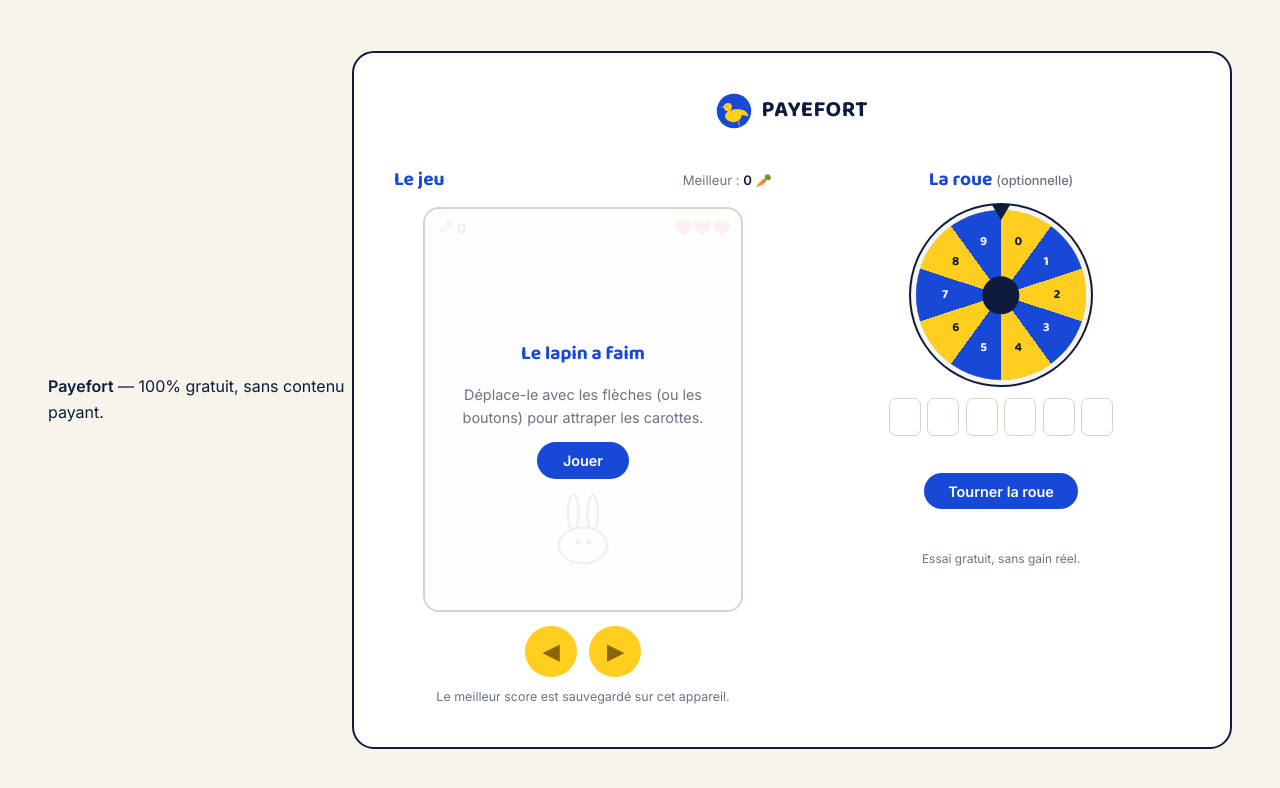
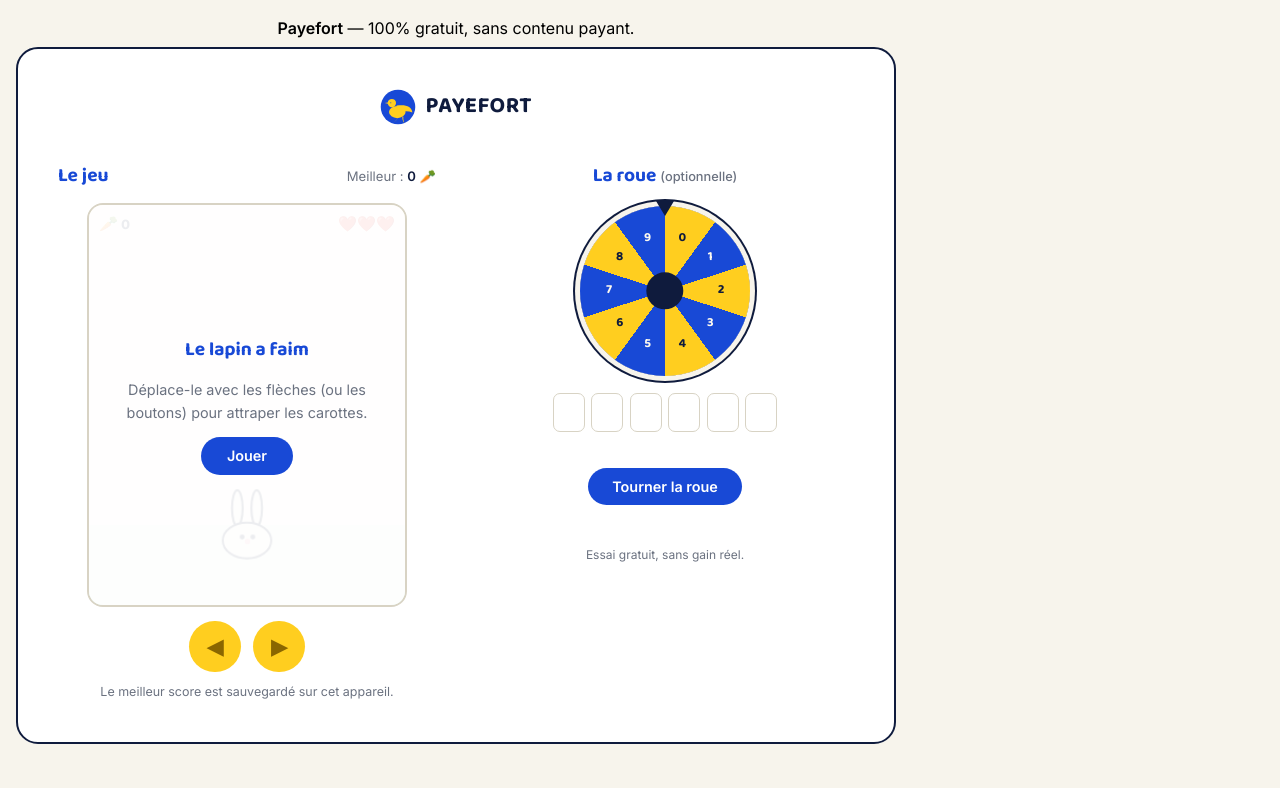
Before and after one commit to deulou/HTML, a plain HTML site: page index.html in a window 1280 px wide. Drawn offline with Linux system fonts and the light colour scheme.

Commit message:
Update index.html

```diff
--- a/index.html
+++ b/index.html
@@ -27,11 +27,11 @@
     color: var(--blue-deep);
     min-height: 100vh;
     line-height: 1.6;
-    display: flex;
+    display: block;
     align-items: center;
     justify-content: center;
-    padding: clamp(1rem, 4vw, 3rem);
-    padding-top: max(clamp(1rem, 4vw, 3rem), env(safe-area-inset-top, 0px));
+    padding: clamp(1rem, 1vw, 3rem);
+    /*padding-top: max(clamp(1rem, 4vw, 3rem), env(safe-area-inset-top, 0px));*/
     padding-bottom: max(clamp(1rem, 4vw, 3rem), env(safe-area-inset-bottom, 0px));
   }
 
@@ -302,10 +302,26 @@
     color: var(--grey);
   }
   footer strong { color: var(--blue-deep); }
+
+  .avertissement{
+    color:black;
+    width: 100%;
+    max-width: 880px;
+    height: 50p;
+    margin-bottom: 5px;
+    text-align: center;
+  }
+  .avertissement p{
+    margin: auto;
+  }
 </style>
 </head>
 <body>
-<p><strong>Payefort</strong> — 100% gratuit, sans contenu payant.</p>
+
+<div class="avertissement">
+    <p><strong>Payefort</strong> — 100% gratuit, sans contenu payant.</p>
+</div>
+
 <div class="card">
 
   <header class="top">
```
